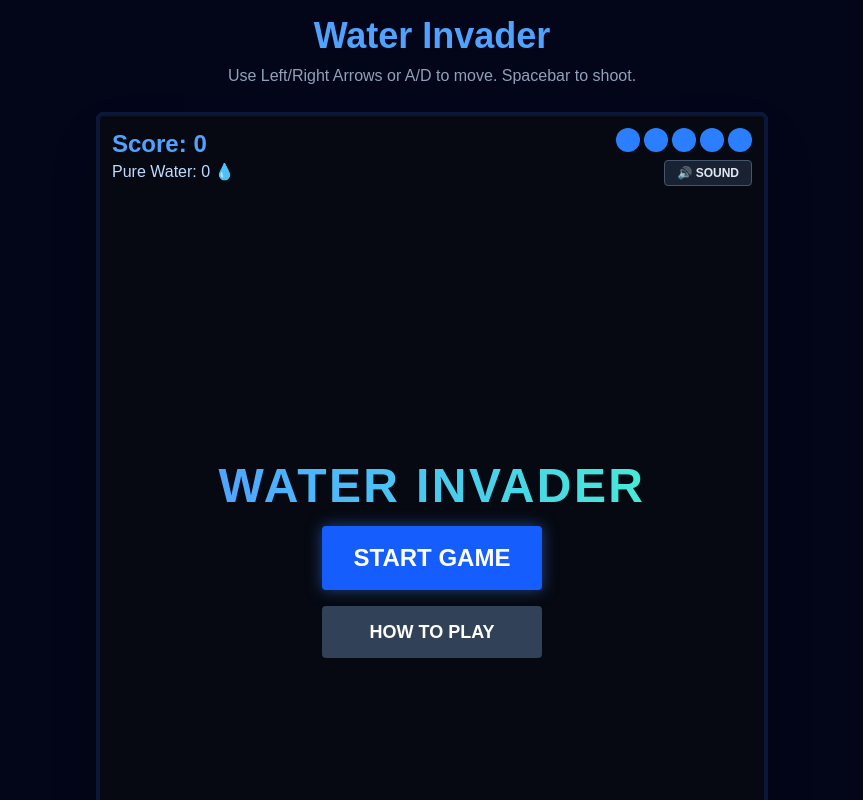
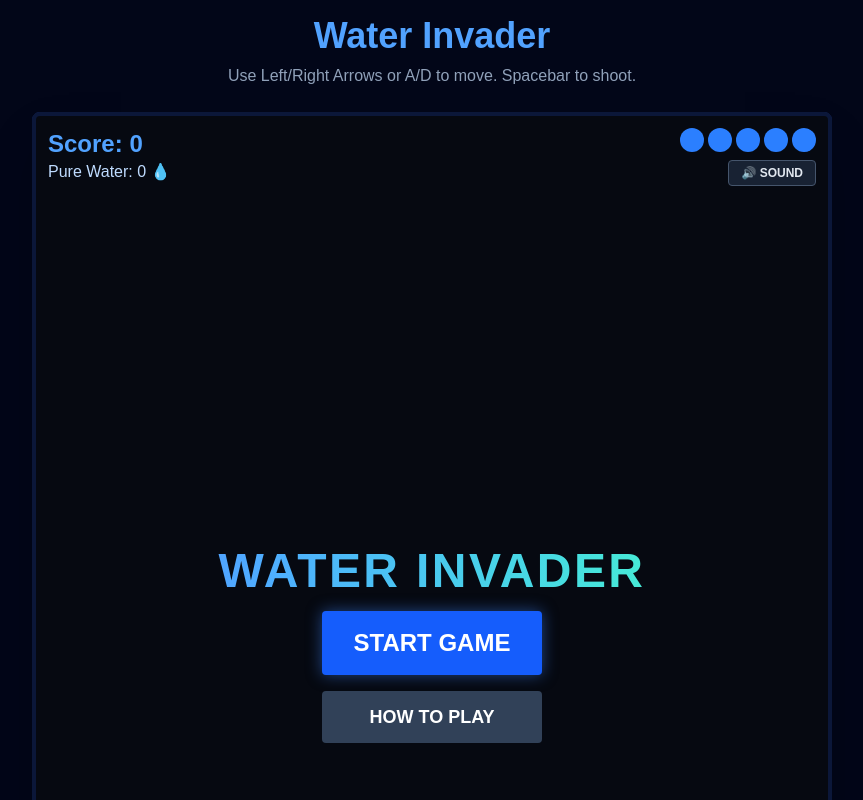
Before and after one commit to LeegwangYeol/water-invader, a Next.js app: page / in a window 1280 px wide. Shown: the top 800 px of the page, without its empty margins (208-1071 px from the left). Built offline with nearby package versions, Linux system fonts and the light colour scheme.

Commit message:
feat: increase visual canvas size by 1.2x

```diff
--- a/src/components/game-canvas.tsx
+++ b/src/components/game-canvas.tsx
@@ -873,7 +873,7 @@ export default function GameCanvas() {
   }, []);
 
   return (
-    <div className="relative flex flex-col items-center justify-center w-full max-w-2xl mx-auto">
+    <div className="relative flex flex-col items-center justify-center w-full max-w-[800px] mx-auto">
       {/* Top HUD (Memoized) */}
       <TopHUD
         score={score}
```
Also changed, not shown: 1 other file (tests, documents, lock files or other folders).
